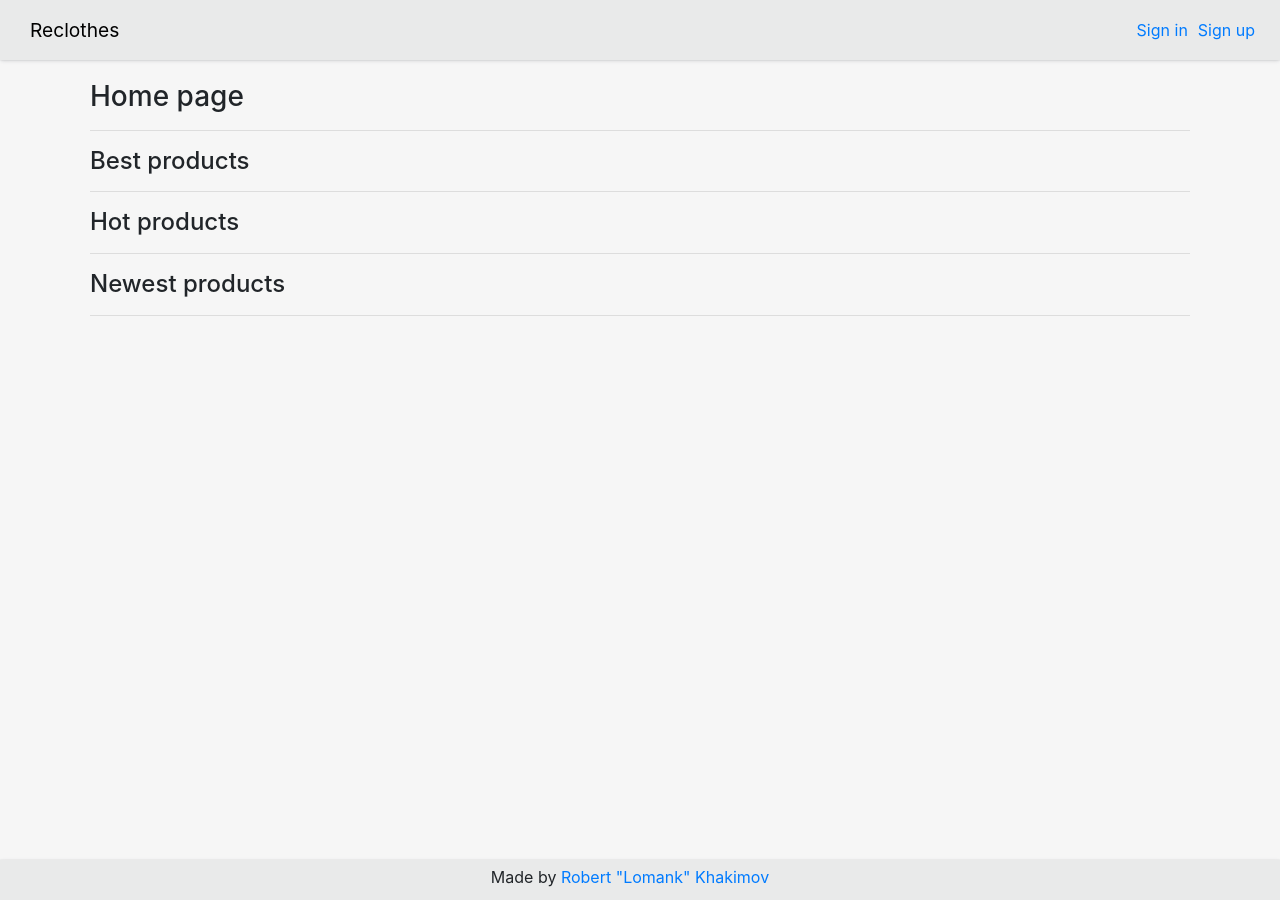
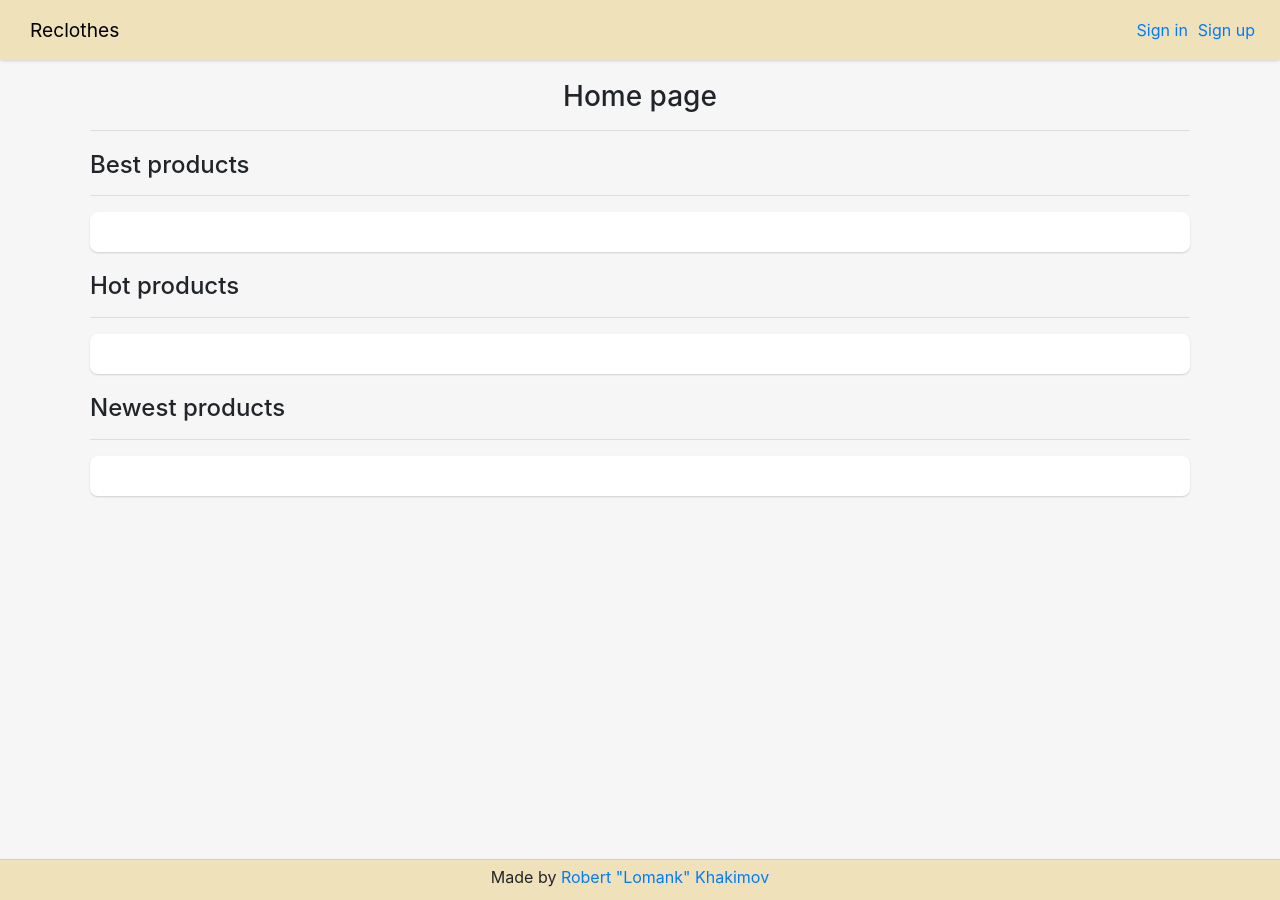
Before and after one commit to Lomank123/reclothes, a Django app: page / in a window 1280 px wide. Run offline with Django 4.2, Linux system fonts and the light colour scheme; data comes from the database, SQL or seed files in the repository; data that the repository does not hold is empty; some libraries are stand-ins or nearby versions.

Commit message:
Design changes

```diff
--- a/reclothes/static/catalogue/css/styles.css
+++ b/reclothes/static/catalogue/css/styles.css
@@ -0,0 +1,3 @@
+.products-label {
+  margin-top: 20px;
+}
--- a/reclothes/static/reclothes/css/styles.css
+++ b/reclothes/static/reclothes/css/styles.css
@@ -10,7 +10,7 @@ header {
 	justify-content: space-between;
 	box-shadow: 0px 0px 1px 0px rgb(61 66 81 / 20%), 0px 1px 4px -1px rgb(61 66 81 / 30%);
   min-height: 60px;
-  background-color: #a2a5a428;
+  background-color: #EFE1BA;
 }
 footer {
   display: flex;
@@ -18,9 +18,9 @@ footer {
 	width: 100%;
 	text-align: center;
 	padding-right: 20px;
-  box-shadow: 0px 0px 1px 0px rgb(61 66 81 / 20%), 0px 1px 4px -1px rgb(61 66 81 / 30%);
+  box-shadow: 0 0px 1px 1px rgb(61 66 81 / 20%);
   min-height: 40px;
-  background-color: #a2a5a428;
+  background-color: #EFE1BA;
 }
 
 .container {
@@ -55,3 +55,14 @@ a.logo, a.logo:hover, a.logo:active, a.logo:visited, a.logo:focus {
 .auth-link {
   padding: 5px;
 }
+
+.default-block {
+  border-radius: 8px;
+  box-shadow: 0 1px 2px 0 rgb(0 0 0 / 16%);
+  background-color: #fff;
+  padding: 20px;
+}
+
+.page-label {
+  text-align: center;
+}
--- a/reclothes/templates/catalogue/home.html
+++ b/reclothes/templates/catalogue/home.html
@@ -10,22 +10,22 @@
 
 {% block content %}
 
-<h3>{% translate "Home page" %}</h3>
+<h3 class="page-label">{% translate "Home page" %}</h3>
 <hr />
 
-<h4>{% translate "Best products" %}</h4>
+<h4 class="products-label">{% translate "Best products" %}</h4>
 <hr />
-<div id="best-products-block">
+<div id="best-products-block" class="default-block">
 </div>
 
-<h4>{% translate "Hot products" %}</h4>
+<h4 class="products-label">{% translate "Hot products" %}</h4>
 <hr />
-<div id="hot-products-block">
+<div id="hot-products-block" class="default-block">
 </div>
 
-<h4>{% translate "Newest products" %}</h4>
+<h4 class="products-label">{% translate "Newest products" %}</h4>
 <hr />
-<div id="newest-products-block">
+<div id="newest-products-block" class="default-block">
 </div>
 
 {% endblock content %}
```
